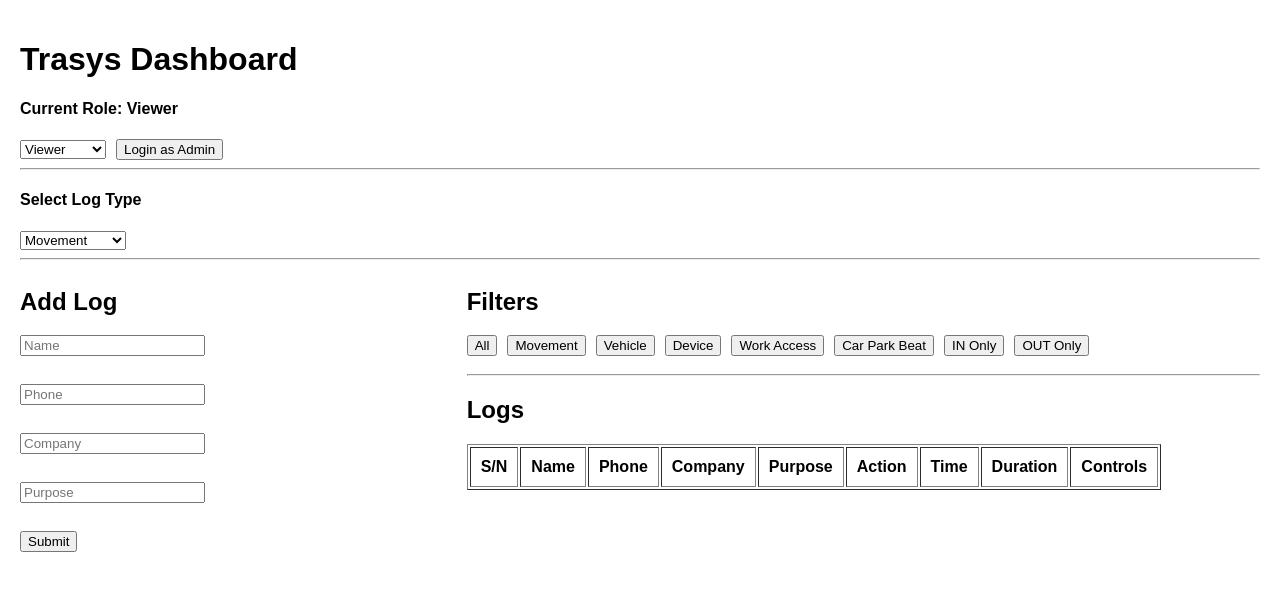
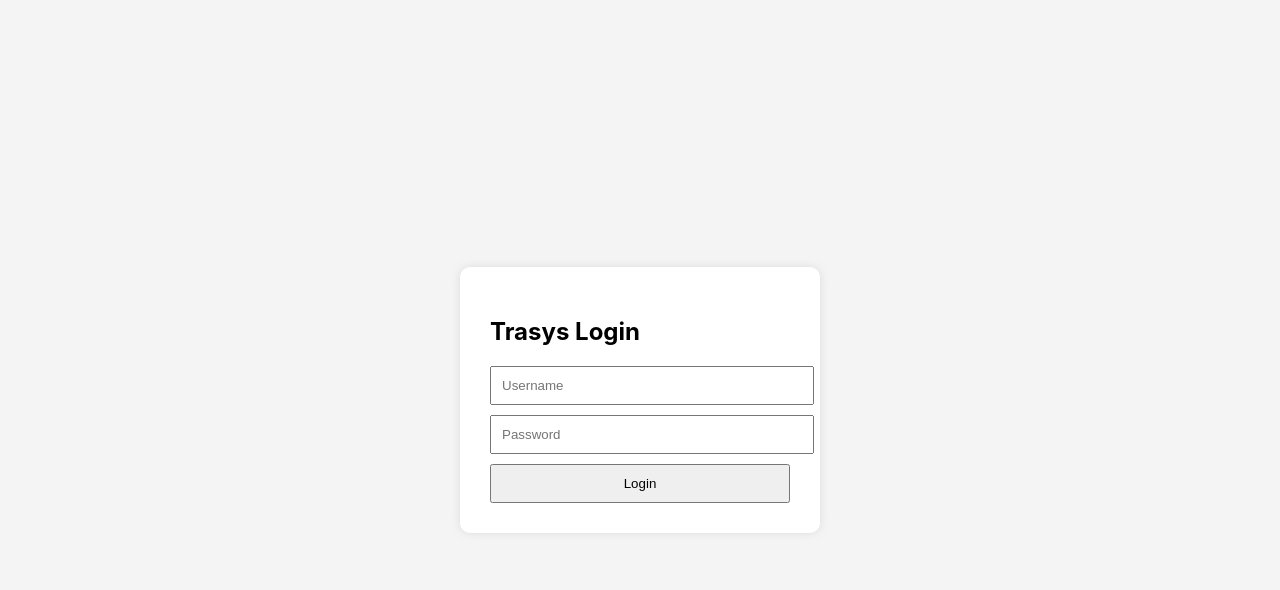
Before and after one commit to chinanugod/trasys, a React (Create React App) app in the folder frontend/: page / in a window 1280 px wide. Shown: the top 590 px of the page. Built offline with nearby package versions, Linux system fonts and the light colour scheme.

Commit message:
Add login/logout flow with JWT-protected dashboard access

```diff
--- a/frontend/src/App.js
+++ b/frontend/src/App.js
@@ -9,6 +9,12 @@ function App() {
   });
 
   const [token, setToken] = useState(""); // Store token for authentication
+
+  const [username, setUsername] = useState(""); // For login form
+
+  const [password, setPassword] = useState(""); // For login form
+
+  const [loginError, setLoginError] = useState(""); // To display login errors
 
   const [userRole, setUserRole] = useState("Viewer"); // Default role is Viewer
 
@@ -29,8 +35,8 @@ const handleLogin = async () => {
         "Content-Type": "application/json",
       },
       body: JSON.stringify({
-        username: "admin",
-        password: "1234",
+        username,
+        password,
       }),
     });
 
@@ -38,15 +44,15 @@ const handleLogin = async () => {
 
     console.log("LOGIN RESPONSE:", data);
 
-    if (!data.token) {
-      alert("Login failed");
+    if (!res.ok) {
+      setLoginError(data.message || "Login failed");
       return;
     }
 
     localStorage.setItem("token", data.token);
 
     setToken(data.token);
-
+    setLoginError("");
     alert("Login successful");
 
     fetchLogs(filter, data.token);
@@ -55,6 +61,13 @@ const handleLogin = async () => {
     console.error("Login error:", error);
   }
 };
+
+const handleLogout = () => {
+  localStorage.removeItem("token");
+  setToken("");
+  setLogs([]);
+};
+
 
 // Determine active type filter for table configuration
   const activeType =
@@ -323,9 +336,86 @@ const calculateDuration = (inTime, outTime) => {
   return `${hours}h ${minutes}m`;
 };
 
+
+if (!token) {
+  return (
+    <div
+      style={{
+        height: "100vh",
+        display: "flex",
+        justifyContent: "center",
+        alignItems: "center",
+        background: "#f4f4f4",
+      }}
+    >
+      <div
+        style={{
+          background: "white",
+          padding: "30px",
+          borderRadius: "10px",
+          width: "300px",
+          boxShadow: "0 0 10px rgba(0,0,0,0.1)",
+        }}
+      >
+        <h2>Trasys Login</h2>
+
+        <input
+          type="text"
+          placeholder="Username"
+          value={username}
+          onChange={(e) => setUsername(e.target.value)}
+          style={{
+            width: "100%",
+            padding: "10px",
+            marginBottom: "10px",
+          }}
+        />
+
+        <input
+          type="password"
+          placeholder="Password"
+          value={password}
+          onChange={(e) => setPassword(e.target.value)}
+          style={{
+            width: "100%",
+            padding: "10px",
+            marginBottom: "10px",
+          }}
+        />
+
+        {loginError && (
+          <p style={{ color: "red" }}>{loginError}</p>
+        )}
+
+        <button
+          onClick={handleLogin}
+          style={{
+            width: "100%",
+            padding: "10px",
+            cursor: "pointer",
+          }}
+        >
+          Login
+        </button>
+      </div>
+    </div>
+  );
+}
+
   return (
     <div style={{ padding: "20px", fontFamily: "Arial" }}>
       <h1>Trasys Dashboard</h1>
+
+      <button
+  onClick={handleLogout}
+  style={{
+    marginBottom: "20px",
+    padding: "8px 15px",
+    cursor: "pointer",
+  }}
+>
+  Logout
+</button>
 
       <h4>Current Role: {userRole}</h4>
 
@@ -336,10 +426,6 @@ const calculateDuration = (inTime, outTime) => {
   <option value="APO">APO</option>
   <option value="Viewer">Viewer</option>
 </select>
-
- <button onClick={handleLogin} style={{ marginLeft: "10px" }}>
-  Login as Admin
-</button>
 
 <hr />
 
```
